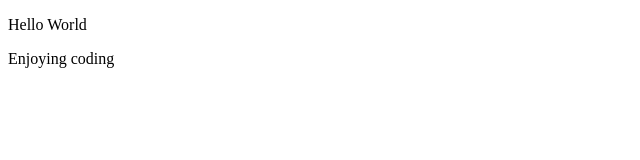
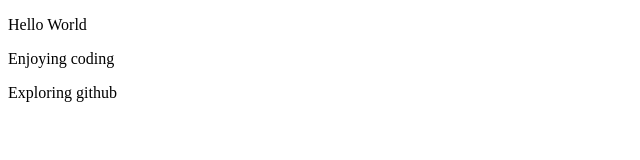
Before and after one commit to manjulakempegowda/code-practice, a plain HTML site: page index.html in a window 1280 px wide. Shown: the whole page, without its empty margins (0-640 px from the left). Drawn offline with Linux system fonts and the light colour scheme.

Commit message:
third commit

```diff
--- a/index.html
+++ b/index.html
@@ -9,5 +9,7 @@
 <body>
     <p>Hello World</p>
     <p>Enjoying coding </p>
+    <p>Exploring github </p>
+
 </body>
 </html>
```
